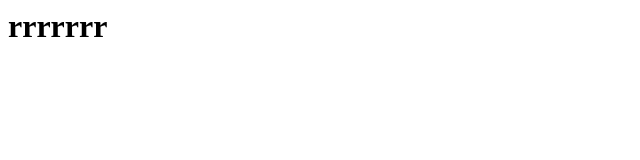
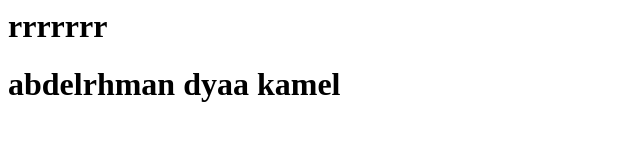
Before and after one commit to eslamibrahim23/taskgit, a plain HTML site: page index.html in a window 1280 px wide. Shown: the whole page, without its empty margins (0-640 px from the left). Drawn offline with Linux system fonts and the light colour scheme.

Commit message:
add features

```diff
--- a/index.html
+++ b/index.html
@@ -5,7 +5,7 @@
     <title>Document</title>
   </head>
   <body>
-
     <h1>rrrrrrr</h1>
+    <h1>abdelrhman dyaa kamel</h1>
   </body>
 </html>
```
